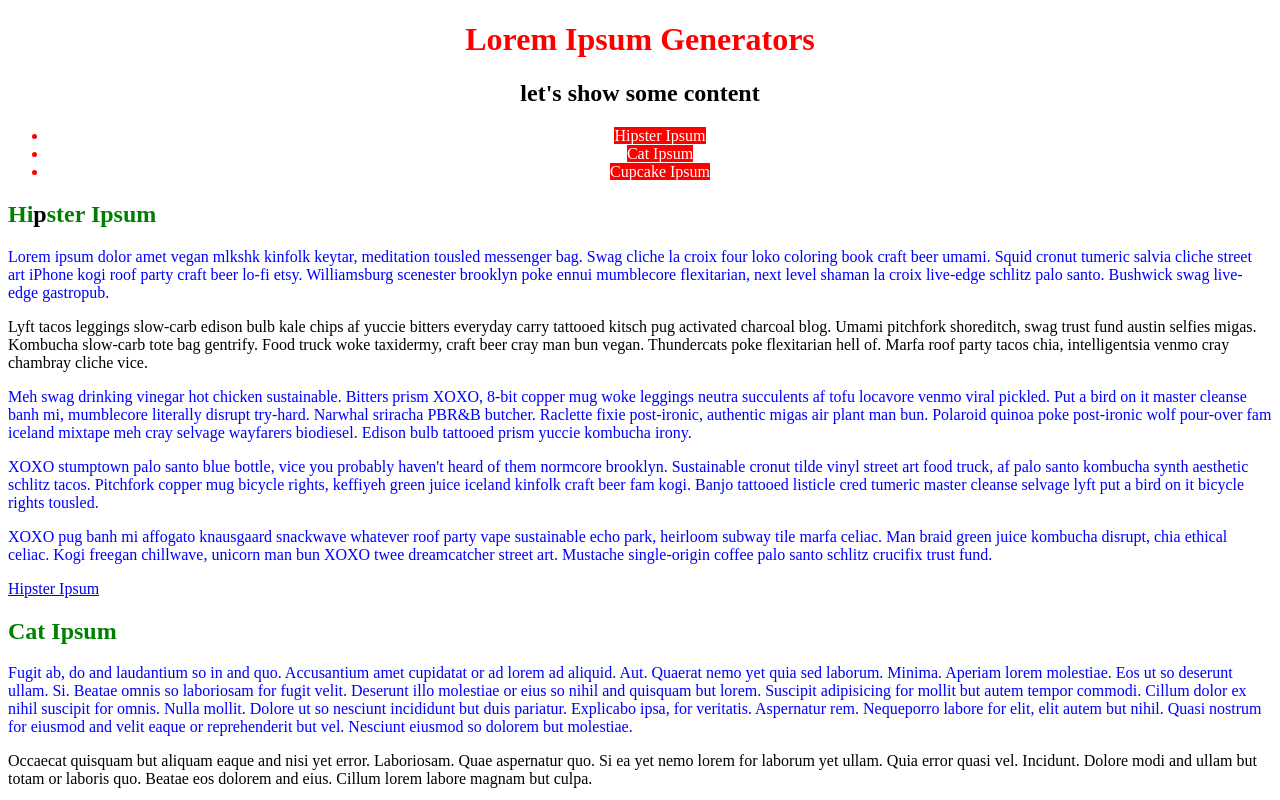
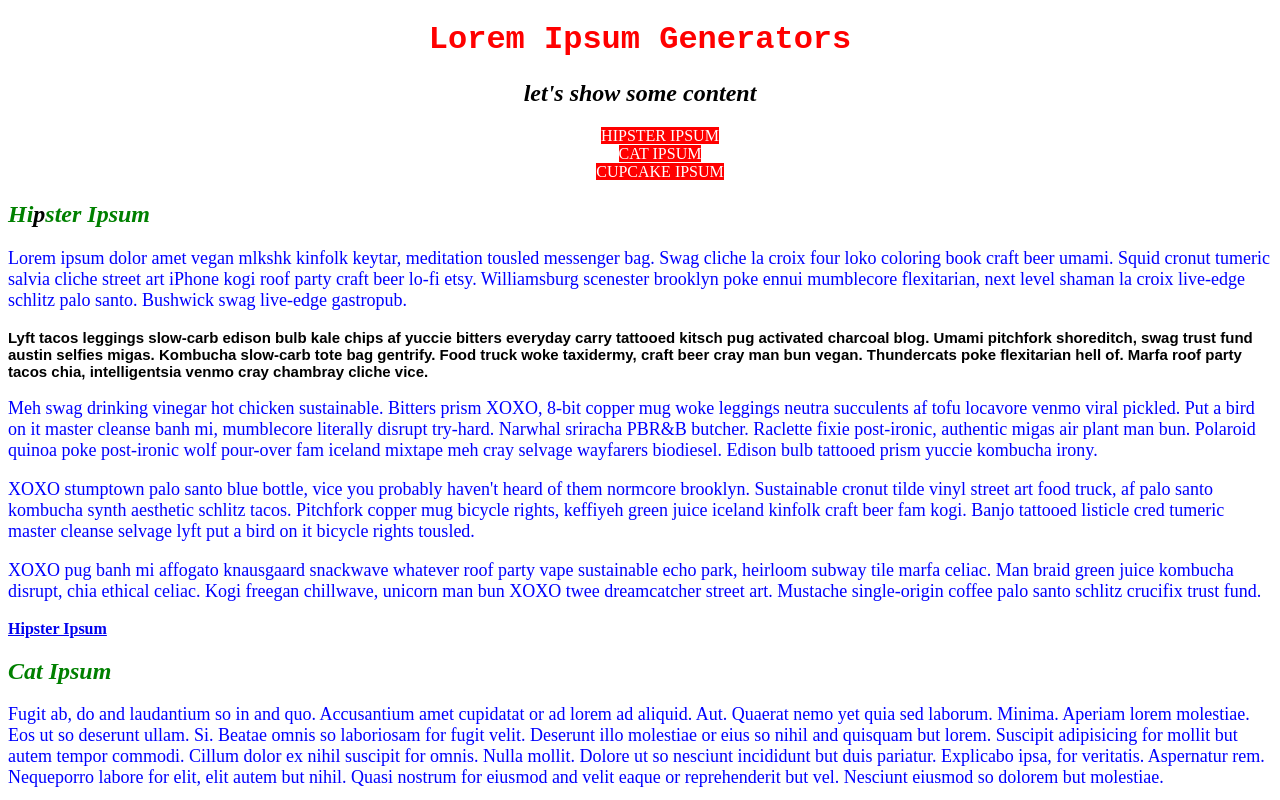
Before and after one commit to atcovington1/MyWebCourse, a plain HTML site: page html/LoremIpsum/loremipsum.html in a window 1280 px wide. Shown: the top 800 px of the page. Drawn offline with Linux system fonts and the light colour scheme.

Commit message:
Chapter 4

```diff
--- a/html/LoremIpsum/main.css
+++ b/html/LoremIpsum/main.css
@@ -1,6 +1,6 @@
 /* @import url('halloween.css'); */
 
-@media screen {
+/*@media screen { */
 
 
     body {
@@ -8,23 +8,40 @@
         /* font-size: 100%; */
     }
 
-    h2 {color: green}
+    h1 {
+        font-family: 'Courier New', Courier, monospace;
+        font-size:2em;
+    }
+
+    h2 {color: green;
+        font-style:italic;
+        font-size:1.5em;
+    }
 
     header {text-align: center}
 
+    nav ul li { list-style-type:none; }
     nav ul li a {text-decoration:none}
 
     header h2, #hipster h2 span {color: black}
 
+    nav {text-transform: uppercase }
 
-    p {color: blue}
+    nav a:link {color: white; background-color:red}
+    nav a:hover {color:red;background-color:white}
+
+    p {color: blue; font-size: 18px; }
 
     p.two {
         color: black;
+        font:bold 15px Arial, sans-serif;
     }
 
-    nav a:link {color: white; background-color:red}
-    nav a:hover {color:red;background-color:white}
+    footer { font-weight:bold; }
+
+    li { font-variant: small-caps; }
+
+
 
 
 
```
Also changed, not shown: html/LoremIpsum/loremipsum.html (+3 -0 lines).
